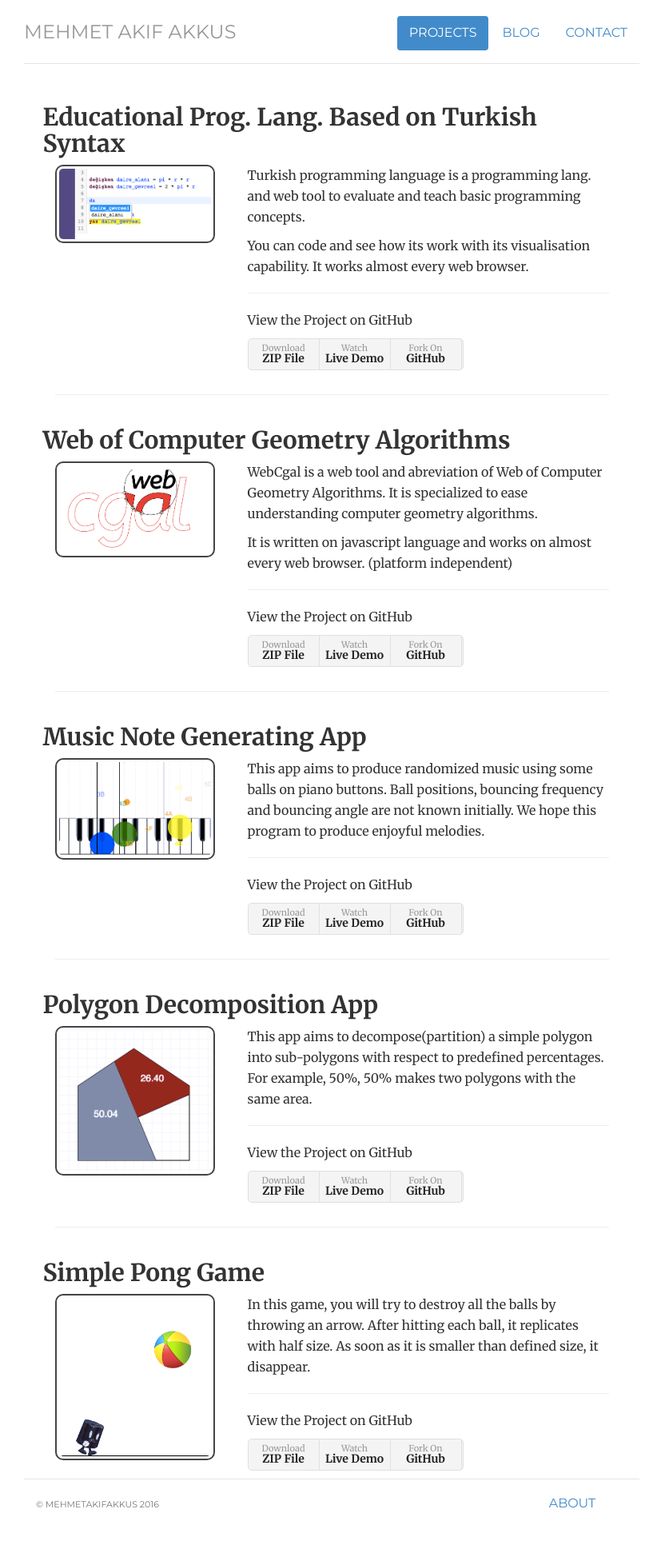
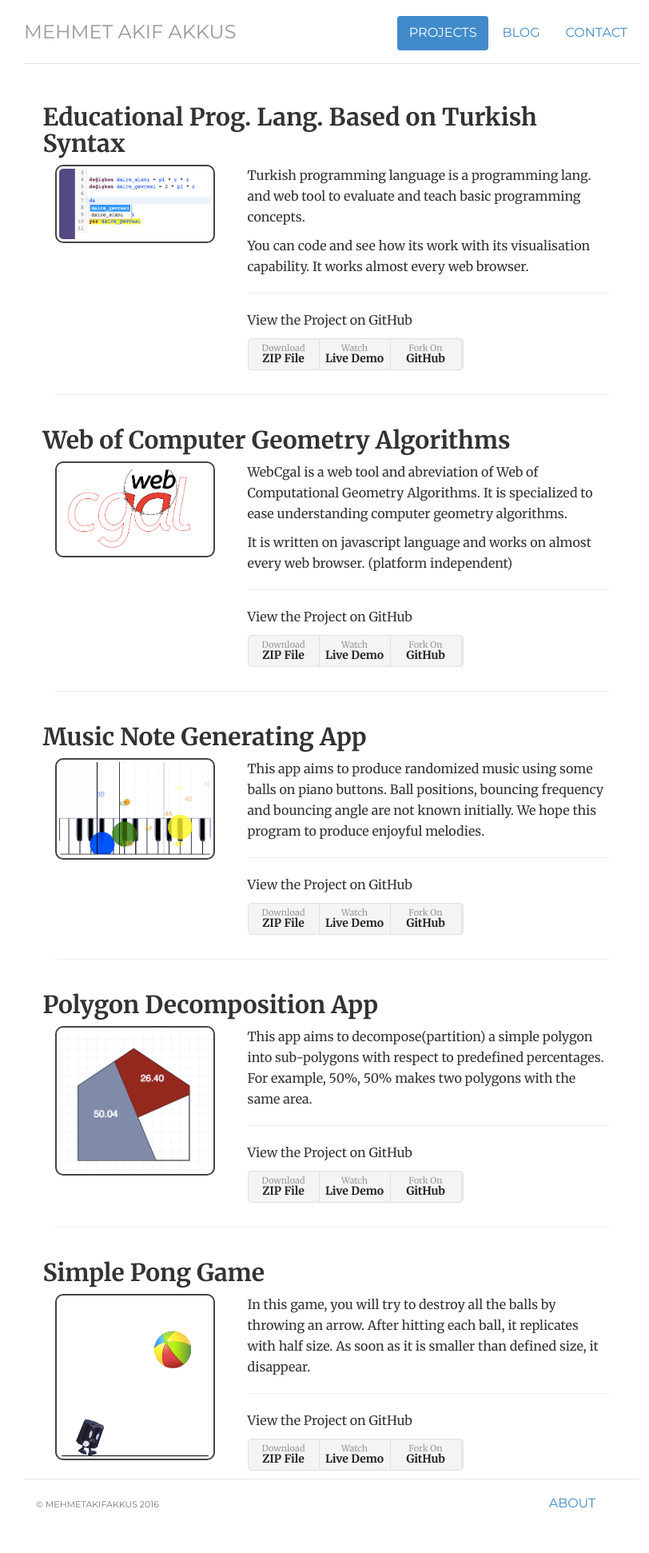
Before and after one commit to mehmetakifakkus/mehmetakifakkus.github.io, a Jekyll site: the page built from projects/index.html, in a window 1280 px wide. Shown: the whole page at 80% size, without its empty margins (225-1037 px from the left). Built offline with Jekyll 4.4.1, drawn with Linux system fonts in a browser that asks for light colours.

Commit message:
Update index.html

```diff
--- a/projects/index.html
+++ b/projects/index.html
@@ -10,7 +10,7 @@
 	    <div class="row">
                 <h2>Educational Prog. Lang. Based on Turkish Syntax</h2>
                 <div class="col-sm-4">
-                  <a href="http://webcgal.org">
+                  <a href="https://github.com/mehmetakifakkus/turkceprogramlamadili">
                     <img width = "200px" src="/img/tpd-thumbnail.png" alt="Artwork images/tpd-thumbnail.png">
                   </a>
                 </div>
@@ -41,7 +41,7 @@
                   </a>
                 </div>
                 <div class="col-sm-8">
-                    <p>WebCgal is a web tool and abreviation of Web of Computer Geometry Algorithms. It is specialized to ease understanding computer geometry algorithms.
+                    <p>WebCgal is a web tool and abreviation of Web of Computational Geometry Algorithms. It is specialized to ease understanding computer geometry algorithms.
    		    <p>It is written on javascript language and works on almost every web browser. (platform independent)</p>
 
 			<hr>
```
